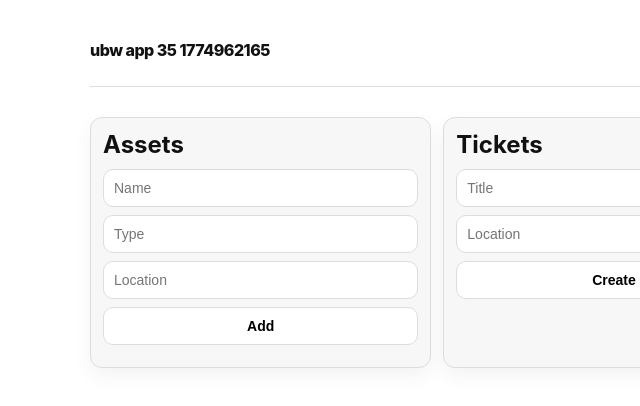
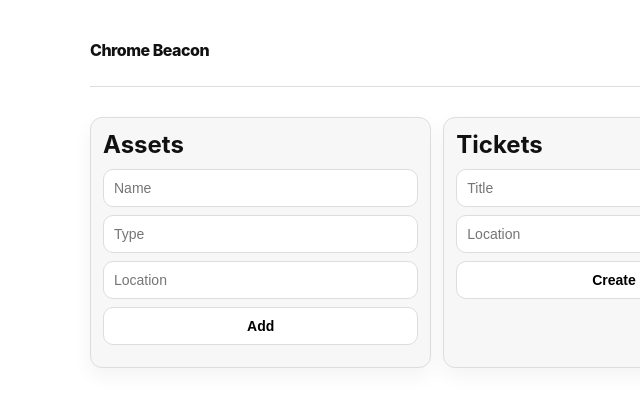
Before and after one commit to Ashutoshsingh20/bw-app-35-1774962165, a website: page public/index.html in a window 1280 px wide. Shown: the full height of the page, 26-666 px from the left. Drawn offline with Linux system fonts and the light colour scheme; no server answers.

Commit message:
chore: brand app

```diff
--- a/public/index.html
+++ b/public/index.html
@@ -3,13 +3,13 @@
 <head>
   <meta charset="UTF-8" />
   <meta name="viewport" content="width=device-width, initial-scale=1.0" />
-  <title>ubw app 35 1774962165</title>
+  <title>Chrome Beacon</title>
   <link rel="stylesheet" href="/style.css" />
 </head>
 <body>
   <div class="shell">
     <header>
-      <div class="logo">ubw app 35 1774962165</div>
+      <div class="logo">Chrome Beacon</div>
       <p>Monochrome ops dashboard</p>
     </header>
     <section class="metrics" id="metrics"></section>
```
Also changed, not shown: package.json (+9 -3 lines), README.md.
